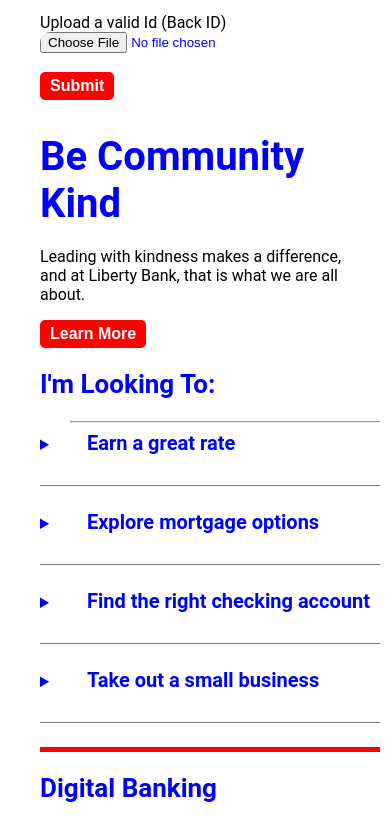
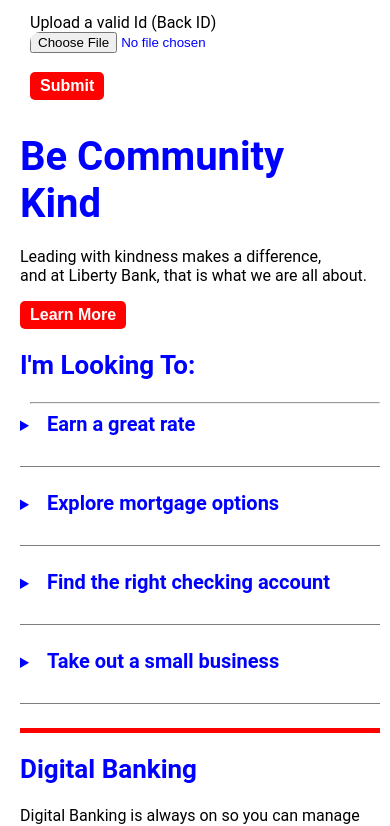
Before and after one commit to lanredagogo/liberty, a plain HTML site: page index.html in a window 390 px wide. Shown: the part 740-1566 px from the top of the page. Drawn offline with Linux system fonts and the light colour scheme.

Commit message:
adding liberty bank

```diff
--- a/styles.css
+++ b/styles.css
@@ -64,11 +64,11 @@ header {
     }
 
     .about, .learn-btn {
-        margin-left: 30px;
+        margin-left: 10px;
     }
 
     form {
-        margin-left: 30px;
+        margin-left: 20px;
         display: flex;
         flex-flow: column nowrap;
         gap: 10px;
@@ -112,7 +112,7 @@ header {
     }
 
     h1 {
-        margin-left: 30px;
+        margin-left: 10px;
         font-size: 40px;
         color: blue;
         margin-bottom: 20px;
@@ -160,7 +160,7 @@ header {
     }
 
     .section-2 {
-        margin-left: 30px;
+        margin-left: 10px;
         border-bottom: 5px  solid red;
     }
 
@@ -189,15 +189,15 @@ header {
         font-size: 20px;
         color: blue;
         font-weight: 600;
-        margin-left: 30px;
+        margin-left: 10px;
     }
 
     hr {
-        margin-left: 30px;
+        margin-left: 10px;
     }
 
     .section-3 h2, .section-3 p {
-        margin-left: 30px;
+        margin-left: 10px;
     }
 
     .section-3 > .learn-btn {
@@ -232,12 +232,12 @@ header {
     }
 
     .section-4 h2 {
-        margin-left: 30px;
+        margin-left: 10px;
         padding-top: 100px;
     }
 
     .grow-with-us {
-        margin-left: 30px;
+        margin-left: 10px;
         border-bottom: 2px solid grey;
 
     }
```
